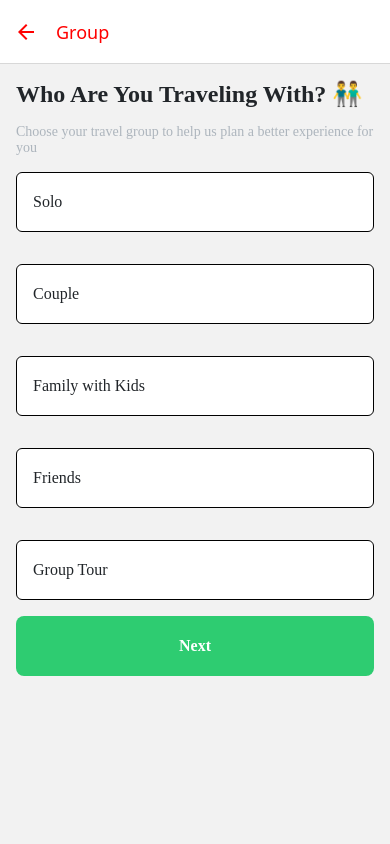
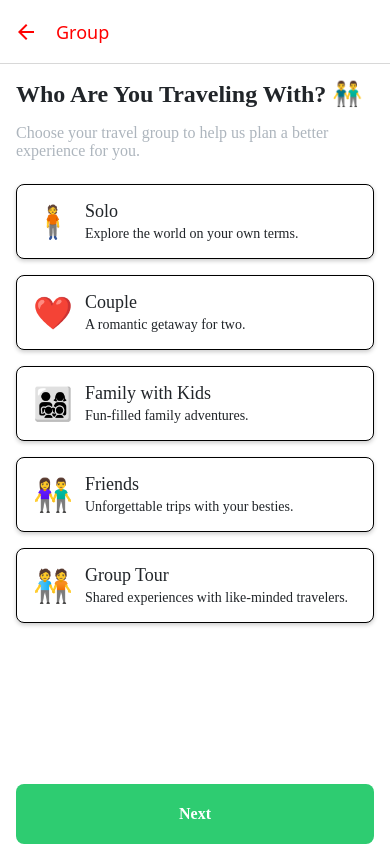
Before and after one commit to Prashantrajput11/trippy-ai, a React Native app: screen /Group in a window 390 px wide. Built offline with nearby package versions, Linux system fonts and the light colour scheme.

Commit message:
added multi step form v1

```diff
--- a/App.tsx
+++ b/App.tsx
@@ -17,81 +17,15 @@ import TravelPreference from "./src/screens/TravelPreference";
 import Budget from "./src/screens/Budget";
 import Group from "./src/screens/Group";
 import GenerateTrip from "./src/screens/GenerateTrip";
+import AppNavigation from "./navigation/navigation";
+import FormProvider from "./providers/FormProvider";
 
-const Stack = createNativeStackNavigator();
-
-const BottomTabs = createBottomTabNavigator();
-
-const MyBottomTabs = () => {
-	return (
-		<BottomTabs.Navigator
-			screenOptions={{
-				headerTintColor: Colors.primary,
-				tabBarActiveTintColor: "red",
-			}}
-		>
-			<BottomTabs.Screen
-				name="Discover"
-				component={Discover}
-				options={{
-					title: "Discover",
-
-					tabBarIcon: ({ color, size }) => (
-						<Ionicons name="earth" size={size} color={Colors.primary} />
-					),
-				}}
-			/>
-			<BottomTabs.Screen
-				name="Form"
-				component={TravelPreference}
-				options={{
-					title: "Form",
-
-					tabBarIcon: ({ color, size }) => (
-						<Ionicons name="earth" size={size} color={Colors.primary} />
-					),
-				}}
-			/>
-
-			<BottomTabs.Screen
-				name="Profile"
-				component={Profile}
-				options={{
-					title: "Profile",
-					tabBarIcon: ({ color, size }) => (
-						<Ionicons name="people" size={size} color={Colors.primary} />
-					),
-				}}
-			/>
-		</BottomTabs.Navigator>
-	);
-};
 const App = () => {
 	return (
 		<>
-			<NavigationContainer>
-				<Stack.Navigator
-					screenOptions={{ headerTintColor: "red", headerShown: false }}
-				>
-					<Stack.Screen name="MyBottomTabs" component={MyBottomTabs} />
-					<Stack.Screen name="Home" component={Home} />
-					<Stack.Screen
-						name="Budget"
-						component={Budget}
-						options={{ headerShown: true }}
-					/>
-					<Stack.Screen
-						name="Group"
-						component={Group}
-						options={{ headerShown: true }}
-					/>
-					<Stack.Screen
-						name="GenerateTrip"
-						component={GenerateTrip}
-						options={{ headerShown: true }}
-					/>
-				</Stack.Navigator>
-			</NavigationContainer>
+			<FormProvider>
+				<AppNavigation />
+			</FormProvider>
 		</>
 	);
 };
--- a/constants/Trips.ts
+++ b/constants/Trips.ts
@@ -35,16 +35,55 @@ export const travelPurpose = [
 ];
 
 export const budgetCategories = [
-	{ id: 1, name: "Budget", emoji: "💸" },
-	{ id: 2, name: "Economy", emoji: "💵" },
-	{ id: 3, name: "Moderate", emoji: "💳" },
-	{ id: 4, name: "Luxury", emoji: "💎" },
+	{
+		id: 2,
+		name: "Economy",
+		emoji: "💵",
+		description: "Moderate spending for cost-conscious travelers.",
+	},
+	{
+		id: 3,
+		name: "Moderate",
+		emoji: "💳",
+		description: "Balanced spending with comfort.",
+	},
+	{
+		id: 4,
+		name: "Luxury",
+		emoji: "💎",
+		description: "Experience premium travel and indulgence.",
+	},
 ];
 
 export const travelGroups = [
-	{ id: 1, name: "Solo", emoji: "🧍" },
-	{ id: 2, name: "Couple", emoji: "❤️" },
-	{ id: 3, name: "Family with Kids", emoji: "👨‍👩‍👧‍👦" },
-	{ id: 4, name: "Friends", emoji: "👫" },
-	{ id: 5, name: "Group Tour", emoji: "🧑‍🤝‍🧑" },
+	{
+		id: 1,
+		name: "Solo",
+		emoji: "🧍",
+		description: "Explore the world on your own terms.",
+	},
+	{
+		id: 2,
+		name: "Couple",
+		emoji: "❤️",
+		description: "A romantic getaway for two.",
+	},
+	{
+		id: 3,
+		name: "Family with Kids",
+		emoji: "👨‍👩‍👧‍👦",
+		description: "Fun-filled family adventures.",
+	},
+	{
+		id: 4,
+		name: "Friends",
+		emoji: "👫",
+		description: "Unforgettable trips with your besties.",
+	},
+	{
+		id: 5,
+		name: "Group Tour",
+		emoji: "🧑‍🤝‍🧑",
+		description: "Shared experiences with like-minded travelers.",
+	},
 ];
--- /dev/null
+++ b/navigation/navigation.tsx
@@ -0,0 +1,110 @@
+import React from "react";
+import { View, Text, StyleSheet } from "react-native";
+
+import { NavigationContainer } from "@react-navigation/native";
+import { createNativeStackNavigator } from "@react-navigation/native-stack";
+import {
+	BottomTabBar,
+	createBottomTabNavigator,
+} from "@react-navigation/bottom-tabs";
+
+import Ionicons from "@expo/vector-icons/Ionicons";
+import { Colors } from "@/constants/Colors";
+import Discover from "@/src/screens/Discover";
+import TravelPreference from "@/src/screens/TravelPreference";
+import Profile from "@/src/screens/Profile";
+import Home from "@/src/screens/Home";
+import Budget from "@/src/screens/Budget";
+import Group from "@/src/screens/Group";
+import GenerateTrip from "@/src/screens/GenerateTrip";
+
+const Stack = createNativeStackNavigator();
+
+const BottomTabs = createBottomTabNavigator();
+
+const MyBottomTabs = () => {
+	return (
+		<BottomTabs.Navigator
+			screenOptions={{
+				headerTintColor: Colors.primary,
+				tabBarActiveTintColor: "red",
+			}}
+		>
+			<BottomTabs.Screen
+				name="Discover"
+				component={Discover}
+				options={{
+					title: "Discover",
+
+					tabBarIcon: ({ color, size }) => (
+						<Ionicons name="earth" size={size} color={Colors.primary} />
+					),
+				}}
+			/>
+			<BottomTabs.Screen
+				name="Form"
+				component={TravelPreference}
+				options={{
+					title: "Form",
+
+					tabBarIcon: ({ color, size }) => (
+						<Ionicons name="earth" size={size} color={Colors.primary} />
+					),
+				}}
+			/>
+
+			<BottomTabs.Screen
+				name="Profile"
+				component={Profile}
+				options={{
+					title: "Profile",
+					tabBarIcon: ({ color, size }) => (
+						<Ionicons name="people" size={size} color={Colors.primary} />
+					),
+				}}
+			/>
+		</BottomTabs.Navigator>
+	);
+};
+const AppNavigation = () => {
+	return (
+		<>
+			<NavigationContainer>
+				<Stack.Navigator
+					screenOptions={{ headerTintColor: "red", headerShown: false }}
+				>
+					<Stack.Screen name="MyBottomTabs" component={MyBottomTabs} />
+					<Stack.Screen name="Home" component={Home} />
+					<Stack.Screen
+						name="Budget"
+						component={Budget}
+						options={{ headerShown: true }}
+					/>
+					<Stack.Screen
+						name="Group"
+						component={Group}
+						options={{ headerShown: true }}
+					/>
+					<Stack.Screen
+						name="GenerateTrip"
+						component={GenerateTrip}
+						options={{ headerShown: true }}
+					/>
+				</Stack.Navigator>
+			</NavigationContainer>
+		</>
+	);
+};
+
+const styles = StyleSheet.create({
+	container: {
+		flex: 1,
+		justifyContent: "center",
+		alignItems: "center",
+	},
+	text: {
+		fontSize: 20,
+	},
+});
+
+export default AppNavigation;
--- /dev/null
+++ b/providers/FormProvider.tsx
@@ -0,0 +1,37 @@
+import { StyleSheet, Text, View } from "react-native";
+import React, { createContext, useContext, useState } from "react";
+import { IFormData } from "@/types";
+
+interface FormContextType {
+	formData: IFormData;
+	updateFormData: (key: keyof IFormData, value: string) => void;
+}
+const FormContext = createContext<FormContextType | null>(null);
+
+// Provider
+const FormProvider: React.FC<{ children: React.ReactNode }> = ({
+	children,
+}) => {
+	const [formData, setFormData] = useState({
+		travelPreference: "",
+		budget: "",
+		group: "",
+	});
+
+	const updateFormData = (key: string, value: string) => {
+		setFormData((prev) => ({ ...prev, [key]: value }));
+	};
+
+	console.log("state", formData.travelPreference);
+
+	return (
+		<FormContext.Provider value={{ formData, updateFormData }}>
+			{children}
+		</FormContext.Provider>
+	);
+};
+
+export const useFormContext = () => useContext(FormContext);
+export default FormProvider;
+
+const styles = StyleSheet.create({});
--- a/src/screens/Budget.tsx
+++ b/src/screens/Budget.tsx
@@ -1,36 +1,86 @@
-import { SafeAreaView, StyleSheet, Text, View } from "react-native";
-import React from "react";
-import Header from "../components/Header";
+import { Pressable, SafeAreaView, StyleSheet, View } from "react-native";
+import React, { useState } from "react";
 import CText from "../components/CText";
+import CButton from "../components/CButton";
 import { Colors } from "@/constants/Colors";
 import { budgetCategories } from "@/constants/Trips";
-import CButton from "../components/CButton";
 import { useNavigation } from "@react-navigation/native";
+import { useFormContext } from "@/providers/FormProvider";
 
 const Budget = () => {
 	const navigation = useNavigation();
+
+	const [selectedBudget, setSelectedBudget] = useState("");
+
+	const { updateFormData } = useFormContext();
+
+	const onSelectBudget = (item) => {
+		setSelectedBudget(item.name);
+		updateFormData("budget", item.name);
+	};
+
+	const getDescription = (name) => {
+		switch (name) {
+			case "Economy":
+				return "Moderate spending for cost-conscious travelers.";
+			case "Moderate":
+				return "Balanced spending with comfort.";
+			case "Luxury":
+				return "Experience premium travel and indulgence.";
+			default:
+				return "";
+		}
+	};
+
 	return (
-		<SafeAreaView>
-			{/* <Header icon="back-arrow" title="Back" /> */}
+		<SafeAreaView style={styles.container}>
 			<CText style={styles.heading} variant="heading">
 				Set your trip budget 💰
 			</CText>
-			<CText style={styles.subheading} variant="deafult">
-				Let us know your budget prefernce and we will craft an itenary that
-				suits your prefermce
+			<CText style={styles.subheading}>
+				Let us know your budget preference, and we'll craft an itinerary just
+				for you!
 			</CText>
 
 			{budgetCategories.map((category) => {
+				const isSelected = selectedBudget === category.name;
 				return (
-					<View style={styles.category}>
-						<CText>{category.name}</CText>
-					</View>
+					<Pressable
+						style={[
+							styles.category,
+							{ backgroundColor: isSelected ? Colors.primary : Colors.white },
+						]}
+						key={category.id}
+						onPress={() => onSelectBudget(category)}
+					>
+						<View style={styles.categoryContent}>
+							<CText style={styles.emoji}>{category.emoji}</CText>
+							<View>
+								<CText
+									style={[
+										styles.categoryName,
+										{ color: isSelected ? Colors.white : Colors.text },
+									]}
+								>
+									{category.name}
+								</CText>
+								<CText
+									style={[
+										styles.description,
+										{ color: isSelected ? Colors.white : Colors.gray },
+									]}
+								>
+									{category.description}
+								</CText>
+							</View>
+						</View>
+					</Pressable>
 				);
 			})}
 
 			<CButton
 				title={"Next"}
-				containerStyles={{ marginHorizontal: 16 }}
+				containerStyles={styles.button}
 				textStyles={{ fontFamily: "outfit-regular" }}
 				onPress={() => navigation.navigate("Group")}
 			/>
@@ -41,25 +91,54 @@ const Budget = () => {
 export default Budget;
 
 const styles = StyleSheet.create({
+	container: {
+		flex: 1,
+		backgroundColor: Colors.background,
+		paddingVertical: 16,
+	},
 	heading: {
-		// textAlign: "center",
-		fontFamily: "outfit-bold",
-		// fontSize: 34,
-		marginVertical: 16,
+		fontSize: 24,
+		fontWeight: "bold",
 		color: Colors.text,
-		marginHorizontal: 16,
+		marginBottom: 8,
+		textAlign: "center",
 	},
 	subheading: {
 		color: Colors.gray,
-		marginHorizontal: 16,
+		textAlign: "center",
+		marginBottom: 24,
+		paddingHorizontal: 16,
 	},
 	category: {
-		backgroundColor: Colors.background,
-		borderWidth: 0.2,
-		paddingHorizontal: 16,
-		paddingVertical: 12,
-		marginVertical: 16,
+		borderRadius: 8,
+		padding: 16,
 		marginHorizontal: 16,
-		borderRadius: 6,
+		marginBottom: 16,
+		borderWidth: 1,
+		borderColor: Colors.grayLight,
+		shadowColor: "#000",
+		shadowOffset: { width: 0, height: 2 },
+		shadowOpacity: 0.1,
+		shadowRadius: 4,
+		elevation: 2,
+	},
+	categoryContent: {
+		flexDirection: "row",
+		alignItems: "center",
+	},
+	emoji: {
+		fontSize: 24,
+		marginRight: 16,
+	},
+	categoryName: {
+		fontSize: 18,
+		fontWeight: "bold",
+	},
+	description: {
+		fontSize: 14,
+	},
+	button: {
+		marginHorizontal: 16,
+		marginTop: 16,
 	},
 });
--- a/src/screens/GenerateTrip.tsx
+++ b/src/screens/GenerateTrip.tsx
@@ -1,36 +1,81 @@
-import { StyleSheet, Text, View } from "react-native";
+import { StyleSheet, Text, View, ScrollView } from "react-native";
 import React from "react";
 import CButton from "../components/CButton";
 import { useNavigation } from "@react-navigation/native";
 import CText from "../components/CText";
 import { Colors } from "@/constants/Colors";
+import { useFormContext } from "@/providers/FormProvider";
 
 const GenerateTrip = () => {
 	const navigation = useNavigation();
+
+	const { formData } = useFormContext();
+
 	return (
-		<View>
-			{/* <Text>GenerateTrip</Text> */}
+		<ScrollView contentContainerStyle={styles.container}>
+			<CText style={styles.title} variant="heading">
+				Review Your Trip Details
+			</CText>
 
-			<CText style={styles.subheading} variant="heading">
-				Please review your details
-			</CText>
+			<View style={styles.card}>
+				<CText style={styles.label}>Travel Preference:</CText>
+				<CText style={styles.value}>{formData.travelPreference || "N/A"}</CText>
+
+				<CText style={styles.label}>Budget:</CText>
+				<CText style={styles.value}>{formData.budget || "N/A"}</CText>
+
+				<CText style={styles.label}>Number of People:</CText>
+				<CText style={styles.value}>{formData.group || "N/A"}</CText>
+			</View>
 
 			<CButton
 				title={"Generate Trip"}
-				containerStyles={{ marginHorizontal: 16 }}
-				textStyles={{ fontFamily: "outfit-regular" }}
+				containerStyles={styles.button}
 				onPress={() => navigation.navigate("Budget")}
 			/>
-		</View>
+		</ScrollView>
 	);
 };
 
 export default GenerateTrip;
 
 const styles = StyleSheet.create({
-	subheading: {
-		// color: Colors.gray,
+	container: {
+		padding: 16,
+		backgroundColor: Colors.background,
+		flexGrow: 1,
+	},
+	title: {
+		fontSize: 24,
+		fontWeight: "bold",
+		color: Colors.text,
+		marginBottom: 16,
+		textAlign: "center",
+	},
+	card: {
+		backgroundColor: Colors.cardBackground,
+		borderRadius: 8,
+		padding: 16,
+		marginBottom: 24,
+		shadowColor: "#000",
+		shadowOffset: { width: 0, height: 2 },
+		shadowOpacity: 0.1,
+		shadowRadius: 4,
+		elevation: 2,
+	},
+	label: {
+		fontSize: 16,
+		fontWeight: "600",
+		color: Colors.text,
+		marginBottom: 4,
+	},
+	value: {
+		fontSize: 16,
+		color: Colors.text,
+		marginBottom: 16,
+	},
+	button: {
 		marginHorizontal: 16,
-		marginVertical: 16,
+		backgroundColor: Colors.primary,
 	},
 });
--- a/src/screens/Group.tsx
+++ b/src/screens/Group.tsx
@@ -1,31 +1,69 @@
-import { SafeAreaView, StyleSheet, Text, View } from "react-native";
-import React from "react";
-import Header from "../components/Header";
+import {
+	FlatList,
+	Pressable,
+	SafeAreaView,
+	StyleSheet,
+	View,
+} from "react-native";
+import React, { useState } from "react";
 import CText from "../components/CText";
 import { Colors } from "@/constants/Colors";
-import { budgetCategories, travelGroups } from "@/constants/Trips";
+import { travelGroups } from "@/constants/Trips";
 import CButton from "../components/CButton";
 import { useNavigation } from "@react-navigation/native";
+import { useFormContext } from "@/providers/FormProvider";
 
 const Group = () => {
 	const navigation = useNavigation();
+	const [selectedGroup, setSelectedGroup] = useState("");
+
+	const { updateFormData } = useFormContext();
+
+	const onSelectGroup = (name) => {
+		setSelectedGroup(name);
+		updateFormData("group", name);
+	};
+
+	const renderGroupItem = ({ item }) => {
+		const isSelected = selectedGroup === item.name;
+		return (
+			<Pressable
+				style={[styles.group, isSelected && styles.selectedGroup]}
+				onPress={() => onSelectGroup(item.name)}
+			>
+				<View style={styles.groupContent}>
+					<CText style={styles.groupEmoji}>{item.emoji}</CText>
+					<View style={styles.groupTextContainer}>
+						<CText style={styles.groupName}>{item.name}</CText>
+						<CText
+							style={[
+								styles.groupDescription,
+								{ color: isSelected ? Colors.white : Colors.text },
+							]}
+						>
+							{item.description}
+						</CText>
+					</View>
+				</View>
+			</Pressable>
+		);
+	};
+
 	return (
-		<SafeAreaView>
-			{/* <Header icon="back-arrow" title="Back" /> */}
+		<SafeAreaView style={styles.container}>
 			<CText style={styles.heading} variant="heading">
 				Who Are You Traveling With? 👬
 			</CText>
-			<CText style={styles.subheading} variant="deafult">
-				Choose your travel group to help us plan a better experience for you
+			<CText style={styles.subheading} variant="default">
+				Choose your travel group to help us plan a better experience for you.
 			</CText>
 
-			{travelGroups.map((group) => {
-				return (
-					<View style={styles.group}>
-						<CText>{group.name}</CText>
-					</View>
-				);
-			})}
+			<FlatList
+				data={travelGroups}
+				renderItem={renderGroupItem}
+				keyExtractor={(item) => item.id.toString()}
+				contentContainerStyle={styles.listContent}
+			/>
 
 			<CButton
 				title={"Next"}
@@ -40,28 +78,62 @@ const Group = () => {
 export default Group;
 
 const styles = StyleSheet.create({
+	container: {
+		flex: 1,
+		backgroundColor: Colors.background,
+	},
 	heading: {
-		// textAlign: "center",
 		fontFamily: "outfit-bold",
-		// fontSize: 34,
 		marginVertical: 16,
 		color: Colors.text,
 		marginHorizontal: 16,
+		fontSize: 24,
 	},
 	subheading: {
 		color: Colors.gray,
 		marginHorizontal: 16,
+		fontSize: 16,
+		marginBottom: 16,
+	},
+	listContent: {
+		paddingBottom: 16,
 	},
 	group: {
 		backgroundColor: Colors.background,
 		borderWidth: 0.2,
-		paddingHorizontal: 16,
-		// paddingVertical: 32,
-		height: 60,
-		// alignItems: "center",
-		justifyContent: "center",
-		marginVertical: 16,
+		padding: 16,
+		marginVertical: 8,
 		marginHorizontal: 16,
-		borderRadius: 6,
+		borderRadius: 8,
+		elevation: 2, // For shadow effect on Android
+		shadowColor: "#000", // For shadow effect on iOS
+		shadowOffset: { width: 0, height: 2 },
+		shadowOpacity: 0.2,
+		shadowRadius: 4,
+	},
+	selectedGroup: {
+		backgroundColor: Colors.primary,
+	},
+	groupContent: {
+		flexDirection: "row",
+		alignItems: "center",
+	},
+	groupEmoji: {
+		fontSize: 32,
+		marginRight: 12,
+	},
+	groupTextContainer: {
+		flex: 1,
+	},
+	groupName: {
+		fontFamily: "outfit-bold",
+		fontSize: 18,
+		color: Colors.text,
+		marginBottom: 4,
+	},
+	groupDescription: {
+		fontFamily: "outfit-regular",
+		fontSize: 14,
+		color: Colors.gray,
 	},
 });
--- a/src/screens/TravelPreference.tsx
+++ b/src/screens/TravelPreference.tsx
@@ -6,15 +6,18 @@ import CText from "../components/CText";
 import { Colors } from "@/constants/Colors";
 import CButton from "../components/CButton";
 import { useNavigation } from "@react-navigation/native";
+import { useFormContext } from "@/providers/FormProvider";
 
 const TravelPreference = () => {
 	const navigation = useNavigation();
 
 	const [selected, setSelected] = useState("");
 
+	const { updateFormData } = useFormContext();
+
 	const handleSelect = (item) => {
 		console.log(item.name);
-
+		updateFormData("travelPreference", item.name);
 		setSelected(item);
 	};
 	return (
--- a/types/index.tsx
+++ b/types/index.tsx
@@ -12,3 +12,9 @@ export interface ITrip {
 	date: string;
 	type: TripType;
 }
+
+export interface IFormData {
+	travelPreference: string;
+	budget: string;
+	group: string;
+}
```
